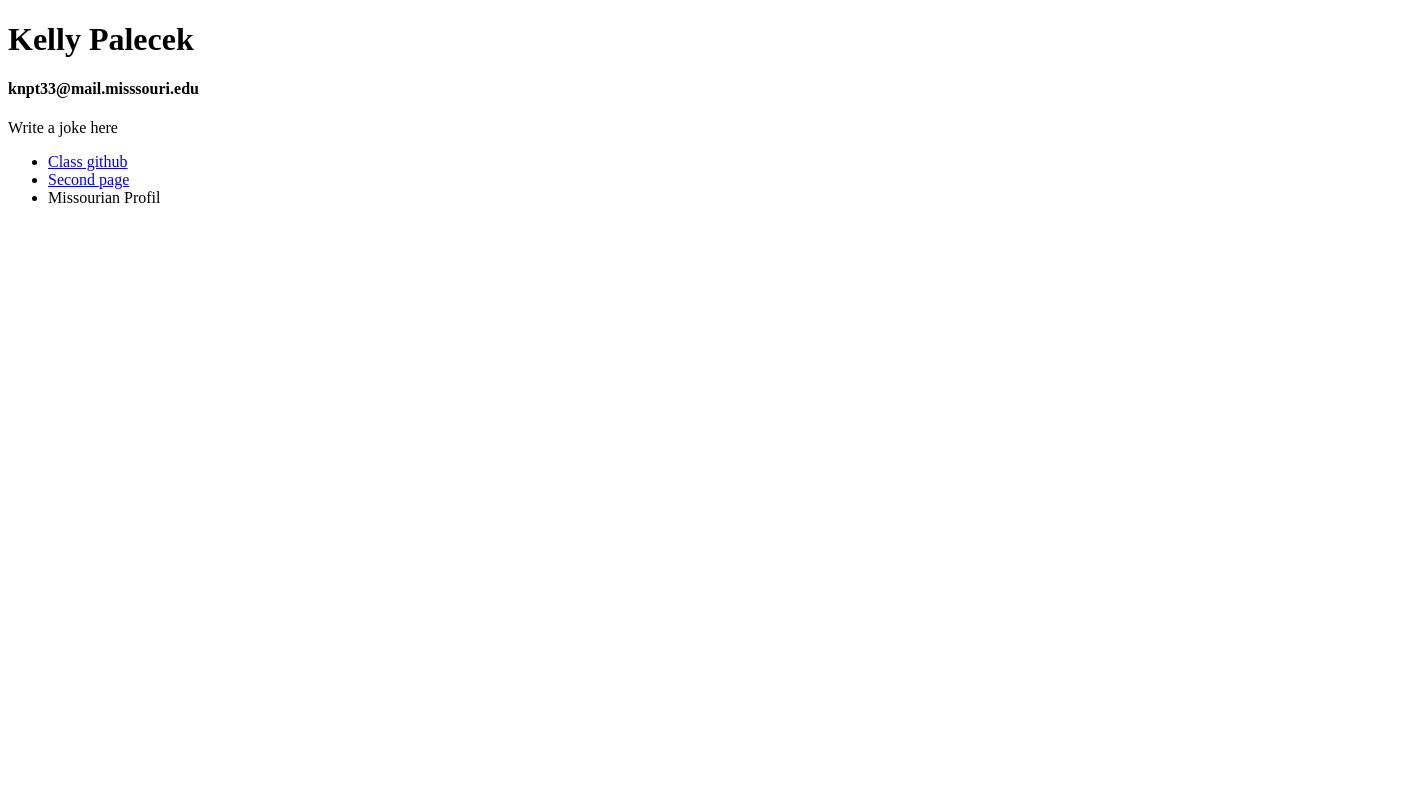
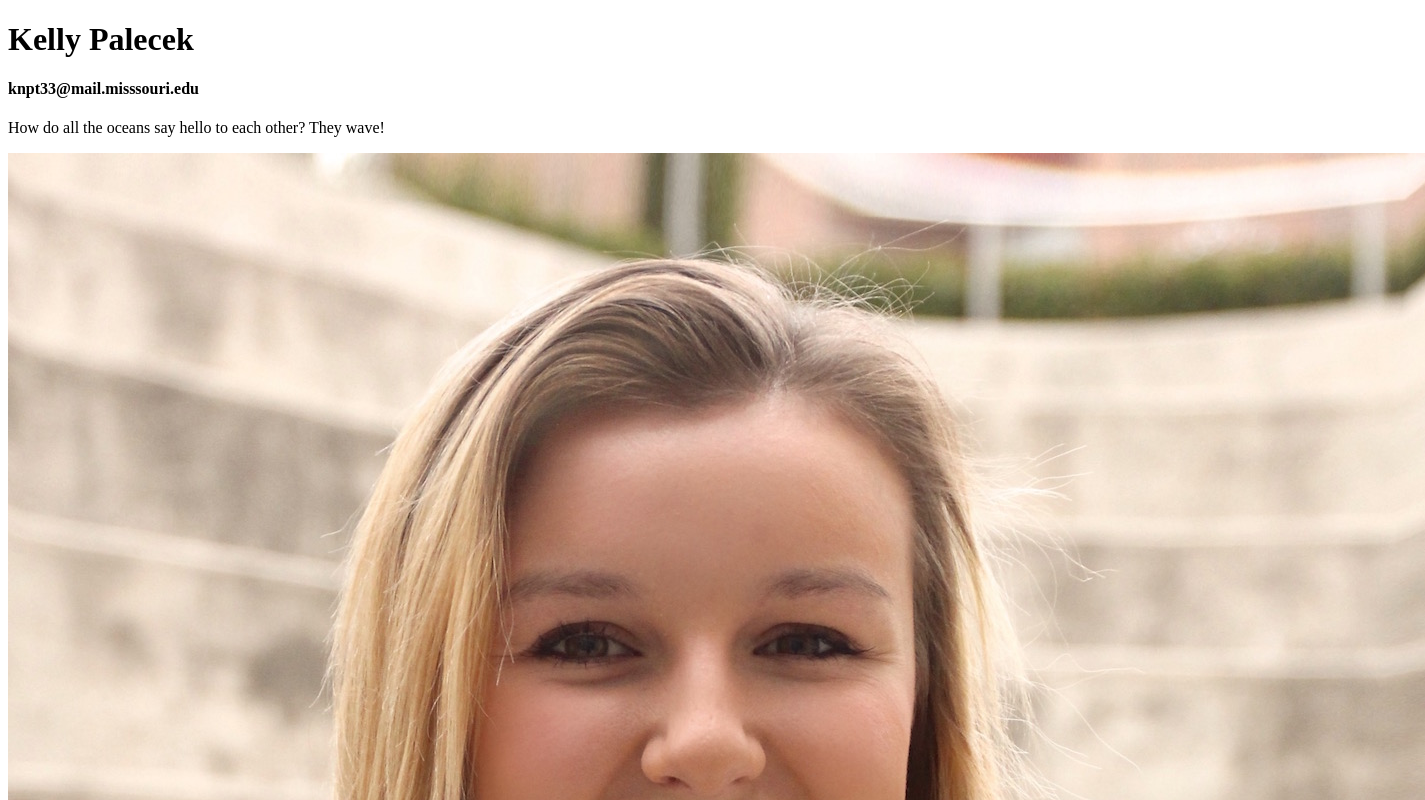
Before and after one commit to J4502-fs17/kellypalecek, a plain HTML site: page index.html in a window 1280 px wide. Shown: the top 800 px of the page, 1425 px wide, since content can reach past the window. Drawn offline with Linux system fonts and the light colour scheme.

Commit message:
Update navigation

```diff
--- a/index.html
+++ b/index.html
@@ -10,11 +10,16 @@
 <body>
   <h1>Kelly Palecek</h2>
     <h4>knpt33@mail.misssouri.edu</h4>
-    <p> Write a joke here</p>
+
+    <p> How do all the oceans say hello to each other? They wave!</p>
+
+    <img src="Kellyheadshotsmall.jpg" alt="Kelly's Headshot" />
+
     <ul>
-      <li><a href="github.com/J4502-fS17">Class github</a></li>
-      <li><a href="secondpagekellypalecek.html">Second page</a></li>
-      <li>Missourian Profil</li>
+      <li><a href="github.com/J4502-fS17">Class Github</a></li>
+      <li><a href="secondpagekellypalecek.html">Second Page</a></li>
+      <li><a href="https://www.columbiamissourian.com/users/profile/knpt33/">Missourian Profile</a></li>
+
     </ul>
 
 
```
Also changed, not shown: Kellyheadshotsmall.jpg (added).
